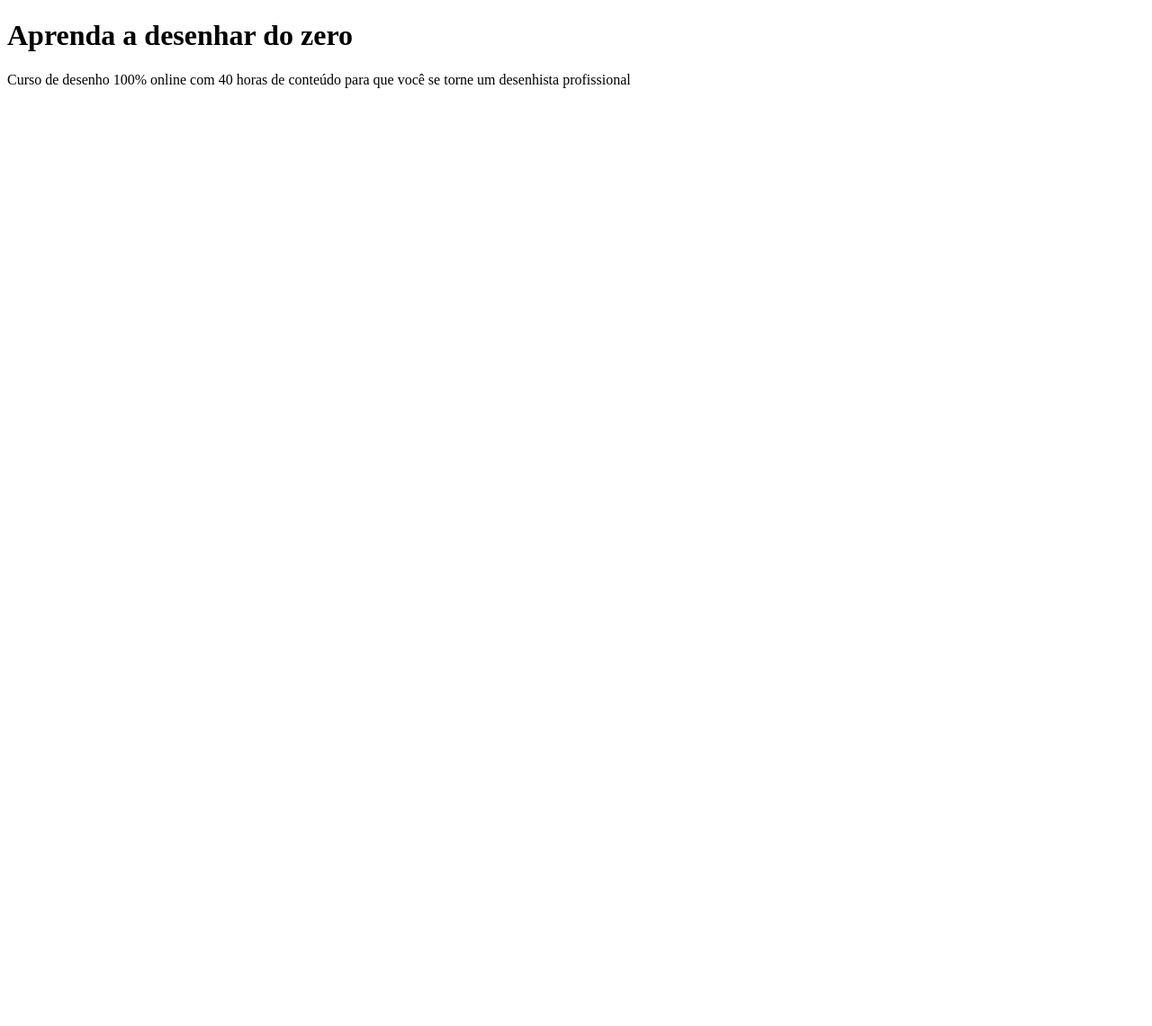
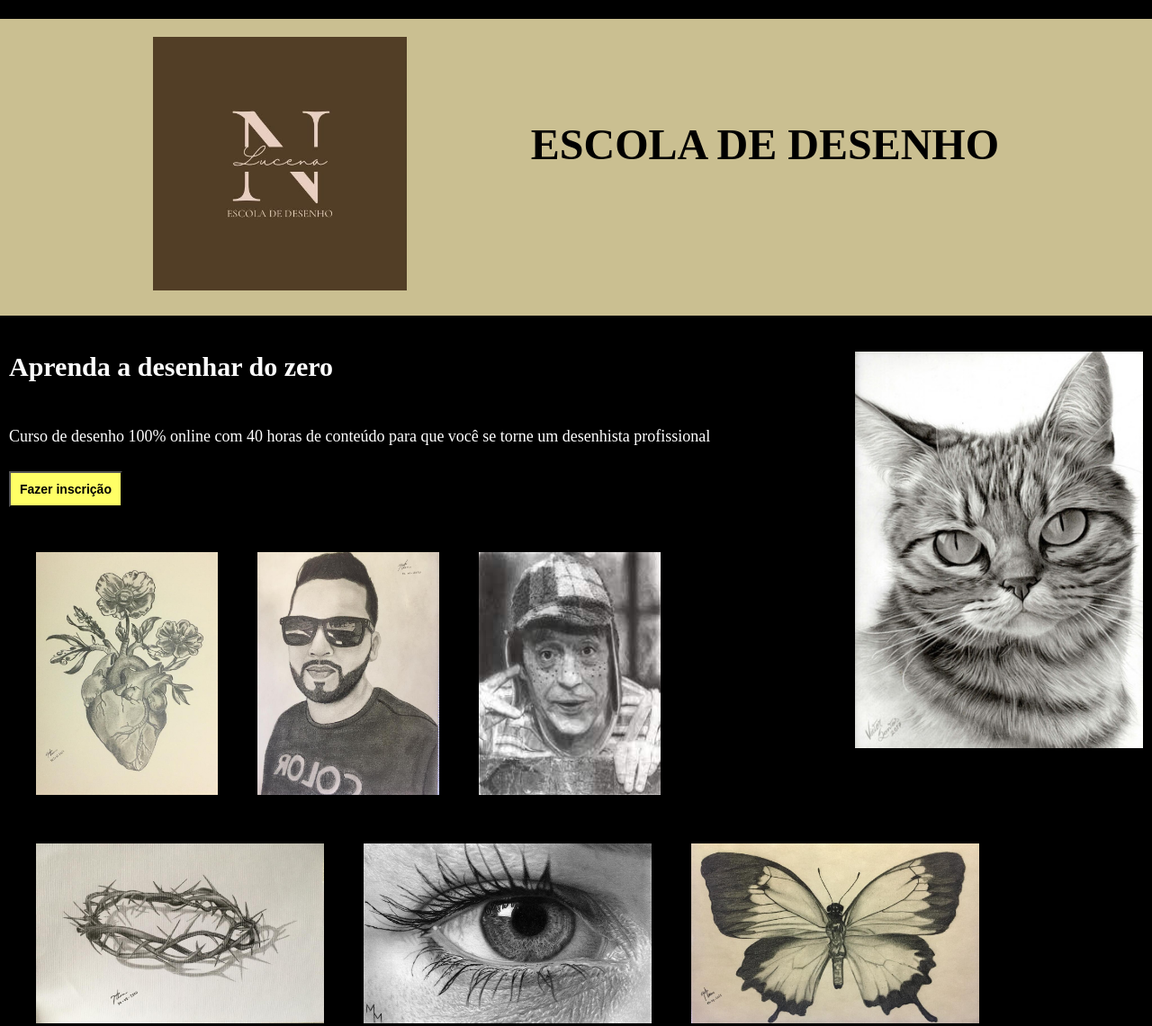
Before and after one commit to Niedja92/Curso-de-desenho, a plain HTML site: page index.html in a window 1280 px wide. Shown: the top 1141 px of the page at 90% size. Before the commit the page ends 800 px from the top, so only its background shows below. Drawn offline with Linux system fonts and the light colour scheme.

Commit message:
Finalizando o projeto

```diff
--- a/index.html
+++ b/index.html
@@ -1,18 +1,41 @@
 <!DOCTYPE html>
-<html lang="pt-br">
+<html lang="en">
 <head>
     <meta charset="UTF-8">
     <meta http-equiv="X-UA-Compatible" content="IE=edge">
     <meta name="viewport" content="width=device-width, initial-scale=1.0">
-    <title>Projeto 1 mentoria</title>
+    <title>Meu primeiro projeto</title>
+    <link rel="stylesheet" href="style.css">
 </head>
 <body>
     <header>
-        <h1>
-            Aprenda a desenhar do zero
-        </h1>
-        <p> Curso de desenho 100% online com 40 horas de conteúdo para que você se torne um desenhista profissional</p>
+        <div class="cabelho">
+            <h1><img class="logo" src="./imagens/logo.jpeg"></h1>
+            <h2>Escola de desenho</h2>
+        </div>
+
     </header>
+
+    <main>
+        <img class="gato" src="./imagens/gato.jpg">
+        <h3>Aprenda a desenhar do zero</h3>
+        <p>Curso de desenho 100% online com 40 horas de conteúdo para que você se torne um desenhista profissional</p>
+        <button>Fazer inscrição</button>
+        <img class="desenhos" src="./imagens/coracao.jpeg">
+        <img class="desenhos" src="./imagens/rosto.jpeg">
+        <img class="desenhos" src="./imagens/Chaves.jpg">
+        <img class="desenhos2" src="./imagens/coroa de espinhos.jpeg">
+        <img class="desenhos2" src="./imagens/olho.jpg">
+        <img class="desenhos2" src="./imagens/borboleta.jpeg">
+
+    </main>
+
+    <section>
+        <img class="rodape" src="./imagens/rodape.jpeg">
+        <p class="textorodape">&copy;Copyright Escola de Desenho - 2018</p>
+
+    </section>
+
 
 </body>
 </html>
--- /dev/null
+++ b/style.css
@@ -0,0 +1,107 @@
+body {
+    margin: 0;
+    background-color: black;
+}
+
+header {
+    width: 100%;
+    background-color: #cabf91;
+
+}
+
+.logo {
+    width: 30%;
+    padding: 20px 0 20px;
+}
+
+.cabelho {
+    width: 940px;
+    position: relative;
+    margin: 0 auto;
+}
+
+h2 {
+    position: absolute;
+    font-size: 48px;
+    top: 72px;
+    right: 0;
+    text-transform: uppercase;
+    color:black;
+    font-weight:bold;
+    text-decoration:none;
+
+}
+
+.gato {
+    position: right;
+    float: right;
+    position: static;
+    width: 25%;
+    padding: 10px;
+
+}
+
+h3 {
+    text-align: left;
+    font-size: 30px;
+    padding: 10px;
+    color: white;
+}
+
+p {
+    text-align: left;
+    font-size: 18px;
+    padding: 10px;
+    color: white;
+}
+
+button {
+    padding: 10px;
+    font-size: 14px;
+    margin: 10px 0 50px 10px;
+    display: block;
+    background: #ffff66;
+    font-weight: bold;
+}
+
+button:hover {
+    transform: scale(1.1);
+}
+
+.desenhos {
+    width: 202px;
+    height: 270px;
+    margin-left: 40px;
+    margin-bottom: 50px;
+
+}
+
+.desenhos2 {
+    width: 25%;
+    height: 200px;
+    margin-left: 40px;
+    margin-bottom: 80px;
+}
+
+section {
+    text-align: center;
+    background: #cabf91;
+    padding: 40px 0;
+    height: 200px;
+}
+
+.rodape {
+    width: 20%;
+    text-decoration-line: center;
+    padding: 0;
+    width: 10%;
+
+}
+
+.textorodape {
+    text-align: center;
+    color: black;
+    font-size: 13px;
+    margin: 60px 0 0;
+
+}
```
Also changed, not shown: imagens/borboleta.jpeg (added), imagens/coracao.jpeg (added), imagens/coroa de espinhos.jpeg (added), imagens/logo 2.jpg (added), imagens/logo.jpeg (added), imagens/logo2.jpg (added), imagens/rodape.jpeg (added), imagens/rodapefundo.jpg (added), imagens/rosto.jpeg (added), 1 other file.
